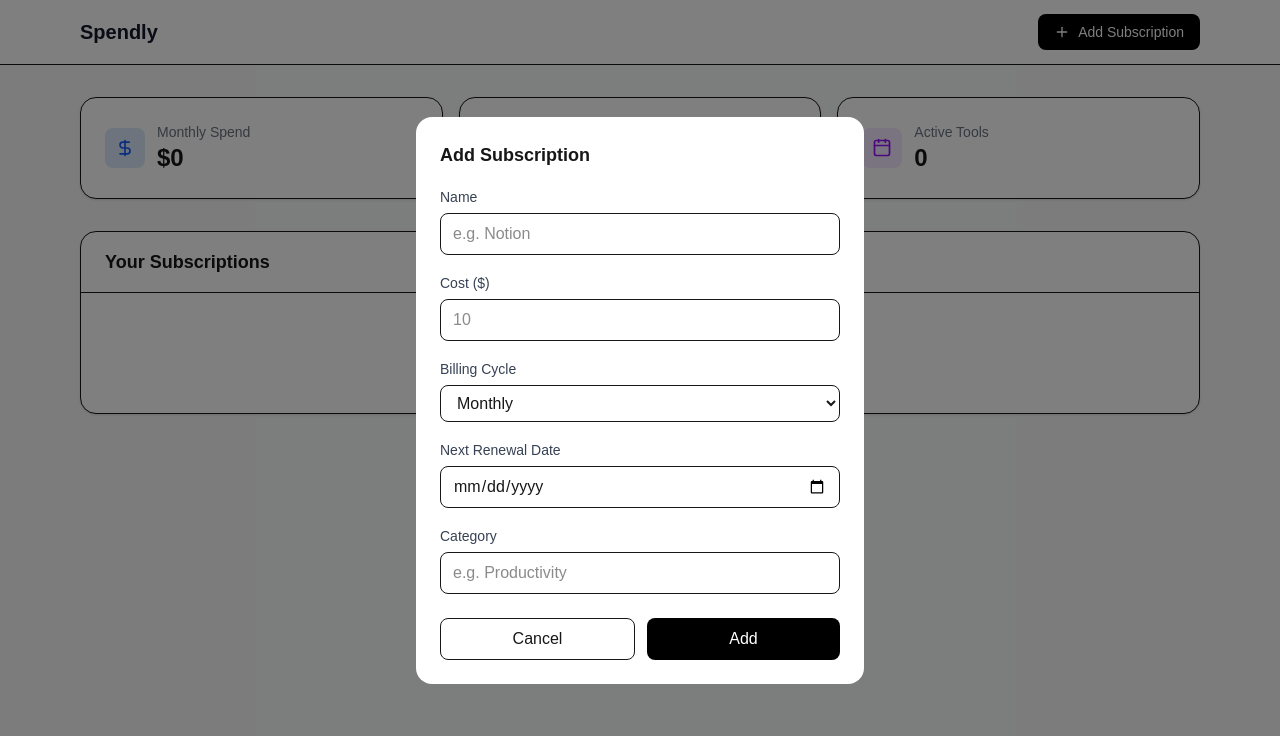
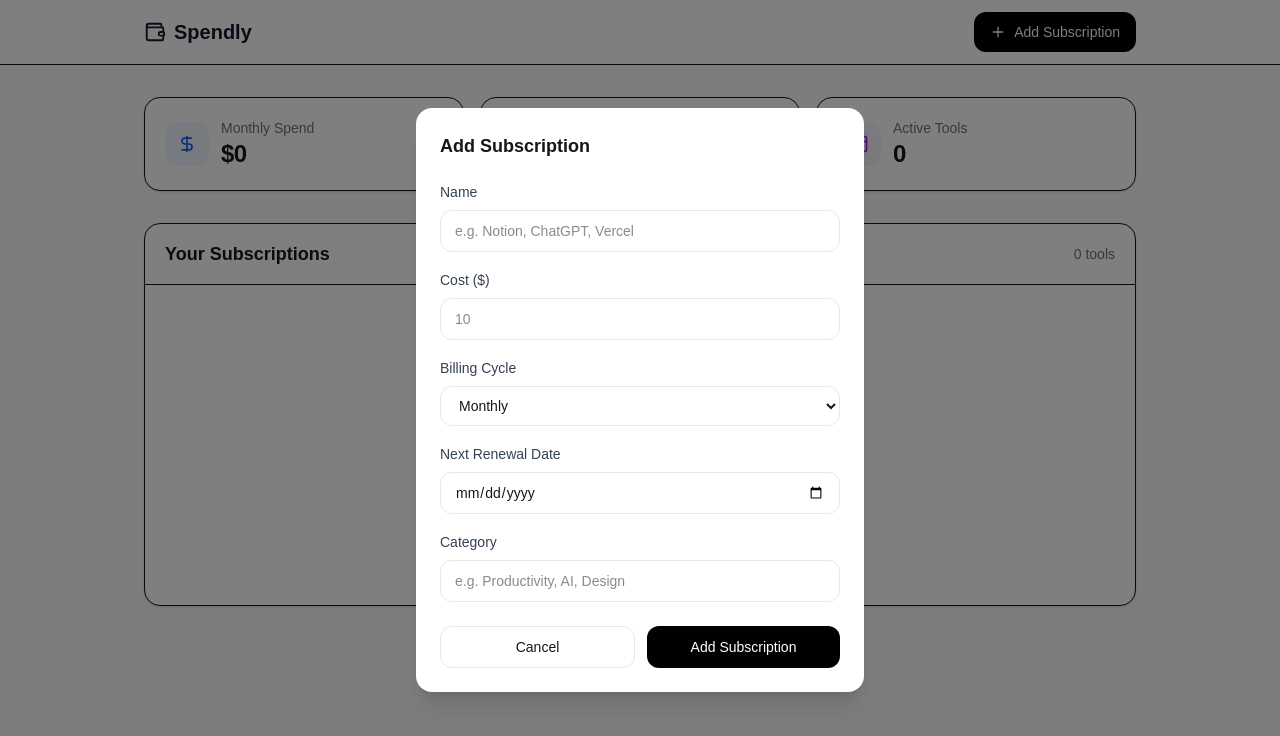
Before and after one commit to sbrstone786-cloud/spendly, a Next.js app: page /dashboard in a window 1280 px wide. Both pictures are taken after a click on the button "Add Subscription". Shown: the top 736 px of the page. Built offline with nearby package versions, Linux system fonts and the light colour scheme.

Commit message:
Added Upcoming Renewals section

```diff
--- a/app/dashboard/page.tsx
+++ b/app/dashboard/page.tsx
@@ -2,7 +2,16 @@
 
 import { useState, useEffect } from "react";
 import Link from "next/link";
-import { Plus, Trash2, Calendar, DollarSign, CreditCard, AlertCircle } from "lucide-react";
+import {
+  Plus,
+  Trash2,
+  Calendar,
+  DollarSign,
+  CreditCard,
+  AlertCircle,
+  Pencil,
+  Wallet,
+} from "lucide-react";
 
 type Subscription = {
   id: string;
@@ -16,6 +25,7 @@ type Subscription = {
 export default function Dashboard() {
   const [subscriptions, setSubscriptions] = useState<Subscription[]>([]);
   const [showForm, setShowForm] = useState(false);
+  const [editingId, setEditingId] = useState<string | null>(null);
   const [formData, setFormData] = useState({
     name: "",
     cost: "",
@@ -24,15 +34,13 @@ export default function Dashboard() {
     category: "",
   });
 
-  // Load from localStorage
+  // Load data
   useEffect(() => {
     const saved = localStorage.getItem("spendly-subscriptions");
-    if (saved) {
-      setSubscriptions(JSON.parse(saved));
-    }
+    if (saved) setSubscriptions(JSON.parse(saved));
   }, []);
 
-  // Save to localStorage
+  // Save data
   useEffect(() => {
     localStorage.setItem("spendly-subscriptions", JSON.stringify(subscriptions));
   }, [subscriptions]);
@@ -43,20 +51,58 @@ export default function Dashboard() {
 
   const yearlyTotal = monthlyTotal * 12;
 
-  // Upcoming renewals (next 30 days)
   const today = new Date();
   const upcoming = subscriptions
     .filter((sub) => {
       const renewalDate = new Date(sub.nextRenewal);
-      const diffTime = renewalDate.getTime() - today.getTime();
-      const diffDays = diffTime / (1000 * 60 * 60 * 24);
+      const diffDays = (renewalDate.getTime() - today.getTime()) / (1000 * 60 * 60 * 24);
       return diffDays >= 0 && diffDays <= 30;
     })
     .sort((a, b) => new Date(a.nextRenewal).getTime() - new Date(b.nextRenewal).getTime());
 
-  const handleAdd = () => {
+  const openAddForm = () => {
+    setEditingId(null);
+    setFormData({
+      name: "",
+      cost: "",
+      billingCycle: "monthly",
+      nextRenewal: "",
+      category: "",
+    });
+    setShowForm(true);
+  };
+
+  const openEditForm = (sub: Subscription) => {
+    setEditingId(sub.id);
+    setFormData({
+      name: sub.name,
+      cost: sub.cost.toString(),
+      billingCycle: sub.billingCycle,
+      nextRenewal: sub.nextRenewal,
+      category: sub.category,
+    });
+    setShowForm(true);
+  };
+
+  const handleSave = () => {
     if (!formData.name || !formData.cost || !formData.nextRenewal) return;
 
+    if (editingId) {
+      setSubscriptions(
+        subscriptions.map((sub) =>
+          sub.id === editingId
+            ? {
+                ...sub,
+                name: formData.name,
+                cost: parseFloat(formData.cost),
+                billingCycle: formData.billingCycle as "monthly" | "yearly",
+                nextRenewal: formData.nextRenewal,
+                category: formData.category || "Other",
+              }
+            : sub
+        )
+      );
+    } else {
       const newSub: Subscription = {
         id: Date.now().toString(),
         name: formData.name,
@@ -65,27 +111,31 @@ export default function Dashboard() {
         nextRenewal: formData.nextRenewal,
         category: formData.category || "Other",
       };
+      setSubscriptions([...subscriptions, newSub]);
+    }
 
-    setSubscriptions([...subscriptions, newSub]);
-    setFormData({ name: "", cost: "", billingCycle: "monthly", nextRenewal: "", category: "" });
     setShowForm(false);
+    setEditingId(null);
   };
 
   const handleDelete = (id: string) => {
+    if (confirm("Are you sure you want to delete this subscription?")) {
       setSubscriptions(subscriptions.filter((sub) => sub.id !== id));
+    }
   };
 
   return (
     <div className="min-h-screen bg-gray-50">
       {/* Navbar */}
       <nav className="bg-white border-b sticky top-0 z-50">
-        <div className="max-w-6xl mx-auto px-4 h-16 flex items-center justify-between">
-          <Link href="/" className="font-bold text-xl text-gray-900">
+        <div className="max-w-5xl mx-auto px-4 h-16 flex items-center justify-between">
+          <Link href="/" className="flex items-center gap-2 font-bold text-xl text-gray-900">
+            <Wallet size={22} />
             Spendly
           </Link>
           <button
-            onClick={() => setShowForm(true)}
-            className="flex items-center gap-2 bg-black text-white text-sm font-medium px-4 py-2 rounded-lg hover:bg-gray-800 transition"
+            onClick={openAddForm}
+            className="flex items-center gap-2 bg-black text-white text-sm font-medium px-4 py-2.5 rounded-xl hover:bg-gray-800 transition"
           >
             <Plus size={16} />
             Add Subscription
@@ -93,41 +143,41 @@ export default function Dashboard() {
         </div>
       </nav>
 
-      <div className="max-w-6xl mx-auto px-4 py-8">
-        {/* Stats Cards */}
+      <div className="max-w-5xl mx-auto px-4 py-8">
+        {/* Stats */}
         <div className="grid grid-cols-1 sm:grid-cols-3 gap-4 mb-8">
-          <div className="bg-white p-6 rounded-2xl border shadow-sm">
+          <div className="bg-white p-5 rounded-2xl border shadow-sm">
             <div className="flex items-center gap-3">
-              <div className="w-10 h-10 bg-blue-100 text-blue-600 rounded-lg flex items-center justify-center">
+              <div className="w-11 h-11 bg-blue-50 text-blue-600 rounded-xl flex items-center justify-center">
                 <DollarSign size={20} />
               </div>
               <div>
                 <p className="text-sm text-gray-500">Monthly Spend</p>
-                <p className="text-2xl font-bold">${monthlyTotal.toFixed(0)}</p>
+                <p className="text-2xl font-bold tracking-tight">${monthlyTotal.toFixed(0)}</p>
               </div>
             </div>
           </div>
 
-          <div className="bg-white p-6 rounded-2xl border shadow-sm">
+          <div className="bg-white p-5 rounded-2xl border shadow-sm">
             <div className="flex items-center gap-3">
-              <div className="w-10 h-10 bg-green-100 text-green-600 rounded-lg flex items-center justify-center">
+              <div className="w-11 h-11 bg-green-50 text-green-600 rounded-xl flex items-center justify-center">
                 <CreditCard size={20} />
               </div>
               <div>
                 <p className="text-sm text-gray-500">Yearly Spend</p>
-                <p className="text-2xl font-bold">${yearlyTotal.toFixed(0)}</p>
+                <p className="text-2xl font-bold tracking-tight">${yearlyTotal.toFixed(0)}</p>
               </div>
             </div>
           </div>
 
-          <div className="bg-white p-6 rounded-2xl border shadow-sm">
+          <div className="bg-white p-5 rounded-2xl border shadow-sm">
             <div className="flex items-center gap-3">
-              <div className="w-10 h-10 bg-purple-100 text-purple-600 rounded-lg flex items-center justify-center">
+              <div className="w-11 h-11 bg-purple-50 text-purple-600 rounded-xl flex items-center justify-center">
                 <Calendar size={20} />
               </div>
               <div>
                 <p className="text-sm text-gray-500">Active Tools</p>
-                <p className="text-2xl font-bold">{subscriptions.length}</p>
+                <p className="text-2xl font-bold tracking-tight">{subscriptions.length}</p>
               </div>
             </div>
           </div>
@@ -135,19 +185,24 @@ export default function Dashboard() {
 
         {/* Upcoming Renewals */}
         {upcoming.length > 0 && (
-          <div className="bg-amber-50 border border-amber-200 rounded-2xl p-6 mb-8">
+          <div className="bg-amber-50 border border-amber-200 rounded-2xl p-5 mb-8">
             <div className="flex items-center gap-2 mb-4">
-              <AlertCircle className="text-amber-600" size={20} />
-              <h2 className="font-semibold text-lg text-amber-900">Upcoming Renewals (Next 30 Days)</h2>
+              <AlertCircle className="text-amber-600" size={18} />
+              <h2 className="font-semibold text-amber-900">
+                Upcoming Renewals (Next 30 Days)
+              </h2>
             </div>
-            <div className="space-y-3">
+            <div className="space-y-2">
               {upcoming.map((sub) => (
-                <div key={sub.id} className="flex items-center justify-between bg-white rounded-lg px-4 py-3">
+                <div
+                  key={sub.id}
+                  className="flex items-center justify-between bg-white rounded-xl px-4 py-3"
+                >
                   <div>
-                    <div className="font-medium">{sub.name}</div>
-                    <div className="text-sm text-gray-500">{sub.nextRenewal}</div>
+                    <div className="font-medium text-sm">{sub.name}</div>
+                    <div className="text-xs text-gray-500">{sub.nextRenewal}</div>
                   </div>
-                  <div className="font-semibold text-amber-700">${sub.cost}</div>
+                  <div className="font-semibold text-amber-700 text-sm">${sub.cost}</div>
                 </div>
               ))}
             </div>
@@ -156,38 +211,64 @@ export default function Dashboard() {
 
         {/* Subscriptions List */}
         <div className="bg-white rounded-2xl border shadow-sm overflow-hidden">
-          <div className="px-6 py-4 border-b">
+          <div className="px-5 py-4 border-b flex items-center justify-between">
             <h2 className="font-semibold text-lg">Your Subscriptions</h2>
+            <span className="text-sm text-gray-500">{subscriptions.length} tools</span>
           </div>
 
           {subscriptions.length === 0 ? (
-            <div className="p-12 text-center text-gray-500">
-              No subscriptions yet. Add your first one!
+            <div className="p-16 text-center">
+              <div className="w-16 h-16 bg-gray-100 rounded-full flex items-center justify-center mx-auto mb-4">
+                <Wallet className="text-gray-400" size={28} />
+              </div>
+              <h3 className="font-medium text-gray-900 mb-1">No subscriptions yet</h3>
+              <p className="text-sm text-gray-500 mb-6">
+                Start tracking your SaaS tools to see where your money is going.
+              </p>
+              <button
+                onClick={openAddForm}
+                className="inline-flex items-center gap-2 bg-black text-white text-sm font-medium px-5 py-2.5 rounded-xl hover:bg-gray-800 transition"
+              >
+                <Plus size={16} />
+                Add your first subscription
+              </button>
             </div>
           ) : (
             <div className="divide-y">
               {subscriptions.map((sub) => (
                 <div
                   key={sub.id}
-                  className="px-6 py-4 flex items-center justify-between hover:bg-gray-50 transition"
+                  className="px-5 py-4 flex items-center justify-between hover:bg-gray-50 transition"
                 >
-                  <div>
-                    <div className="font-medium">{sub.name}</div>
+                  <div className="min-w-0">
+                    <div className="font-medium truncate">{sub.name}</div>
                     <div className="text-sm text-gray-500">
-                      {sub.category} · Next renewal: {sub.nextRenewal}
+                      {sub.category} · Renews {sub.nextRenewal}
                     </div>
                   </div>
-                  <div className="flex items-center gap-4">
+
+                  <div className="flex items-center gap-4 ml-4">
                     <div className="text-right">
                       <div className="font-semibold">${sub.cost}</div>
                       <div className="text-xs text-gray-500">/{sub.billingCycle}</div>
                     </div>
+
+                    <div className="flex items-center gap-1">
+                      <button
+                        onClick={() => openEditForm(sub)}
+                        className="p-2 text-gray-400 hover:text-blue-600 hover:bg-blue-50 rounded-lg transition"
+                        title="Edit"
+                      >
+                        <Pencil size={16} />
+                      </button>
                       <button
                         onClick={() => handleDelete(sub.id)}
-                      className="text-gray-400 hover:text-red-500 transition"
+                        className="p-2 text-gray-400 hover:text-red-600 hover:bg-red-50 rounded-lg transition"
+                        title="Delete"
                       >
-                      <Trash2 size={18} />
+                        <Trash2 size={16} />
                       </button>
+                    </div>
                   </div>
                 </div>
               ))}
@@ -196,11 +277,13 @@ export default function Dashboard() {
         </div>
       </div>
 
-      {/* Add Subscription Modal */}
+      {/* Modal */}
       {showForm && (
         <div className="fixed inset-0 bg-black/50 flex items-center justify-center z-50 p-4">
-          <div className="bg-white rounded-2xl w-full max-w-md p-6">
-            <h3 className="text-lg font-semibold mb-4">Add Subscription</h3>
+          <div className="bg-white rounded-2xl w-full max-w-md p-6 shadow-xl">
+            <h3 className="text-lg font-semibold mb-5">
+              {editingId ? "Edit Subscription" : "Add Subscription"}
+            </h3>
 
             <div className="space-y-4">
               <div>
@@ -209,8 +292,8 @@ export default function Dashboard() {
                   type="text"
                   value={formData.name}
                   onChange={(e) => setFormData({ ...formData, name: e.target.value })}
-                  placeholder="e.g. Notion"
-                  className="mt-1 w-full border rounded-lg px-3 py-2 focus:outline-none focus:ring-2 focus:ring-black"
+                  placeholder="e.g. Notion, ChatGPT, Vercel"
+                  className="mt-1.5 w-full border border-gray-200 rounded-xl px-3.5 py-2.5 text-sm focus:outline-none focus:ring-2 focus:ring-black"
                 />
               </div>
 
@@ -221,7 +304,7 @@ export default function Dashboard() {
                   value={formData.cost}
                   onChange={(e) => setFormData({ ...formData, cost: e.target.value })}
                   placeholder="10"
-                  className="mt-1 w-full border rounded-lg px-3 py-2 focus:outline-none focus:ring-2 focus:ring-black"
+                  className="mt-1.5 w-full border border-gray-200 rounded-xl px-3.5 py-2.5 text-sm focus:outline-none focus:ring-2 focus:ring-black"
                 />
               </div>
 
@@ -230,7 +313,7 @@ export default function Dashboard() {
                 <select
                   value={formData.billingCycle}
                   onChange={(e) => setFormData({ ...formData, billingCycle: e.target.value })}
-                  className="mt-1 w-full border rounded-lg px-3 py-2 focus:outline-none focus:ring-2 focus:ring-black"
+                  className="mt-1.5 w-full border border-gray-200 rounded-xl px-3.5 py-2.5 text-sm focus:outline-none focus:ring-2 focus:ring-black"
                 >
                   <option value="monthly">Monthly</option>
                   <option value="yearly">Yearly</option>
@@ -243,7 +326,7 @@ export default function Dashboard() {
                   type="date"
                   value={formData.nextRenewal}
                   onChange={(e) => setFormData({ ...formData, nextRenewal: e.target.value })}
-                  className="mt-1 w-full border rounded-lg px-3 py-2 focus:outline-none focus:ring-2 focus:ring-black"
+                  className="mt-1.5 w-full border border-gray-200 rounded-xl px-3.5 py-2.5 text-sm focus:outline-none focus:ring-2 focus:ring-black"
                 />
               </div>
 
@@ -253,24 +336,27 @@ export default function Dashboard() {
                   type="text"
                   value={formData.category}
                   onChange={(e) => setFormData({ ...formData, category: e.target.value })}
-                  placeholder="e.g. Productivity"
-                  className="mt-1 w-full border rounded-lg px-3 py-2 focus:outline-none focus:ring-2 focus:ring-black"
+                  placeholder="e.g. Productivity, AI, Design"
+                  className="mt-1.5 w-full border border-gray-200 rounded-xl px-3.5 py-2.5 text-sm focus:outline-none focus:ring-2 focus:ring-black"
                 />
               </div>
             </div>
 
             <div className="mt-6 flex gap-3">
               <button
-                onClick={() => setShowForm(false)}
-                className="flex-1 border rounded-lg py-2 font-medium hover:bg-gray-50"
+                onClick={() => {
+                  setShowForm(false);
+                  setEditingId(null);
+                }}
+                className="flex-1 border border-gray-200 rounded-xl py-2.5 text-sm font-medium hover:bg-gray-50 transition"
               >
                 Cancel
               </button>
               <button
-                onClick={handleAdd}
-                className="flex-1 bg-black text-white rounded-lg py-2 font-medium hover:bg-gray-800"
+                onClick={handleSave}
+                className="flex-1 bg-black text-white rounded-xl py-2.5 text-sm font-medium hover:bg-gray-800 transition"
               >
-                Add
+                {editingId ? "Update" : "Add Subscription"}
               </button>
             </div>
           </div>
```
Lines whose indentation alone changed are shown as unchanged.
